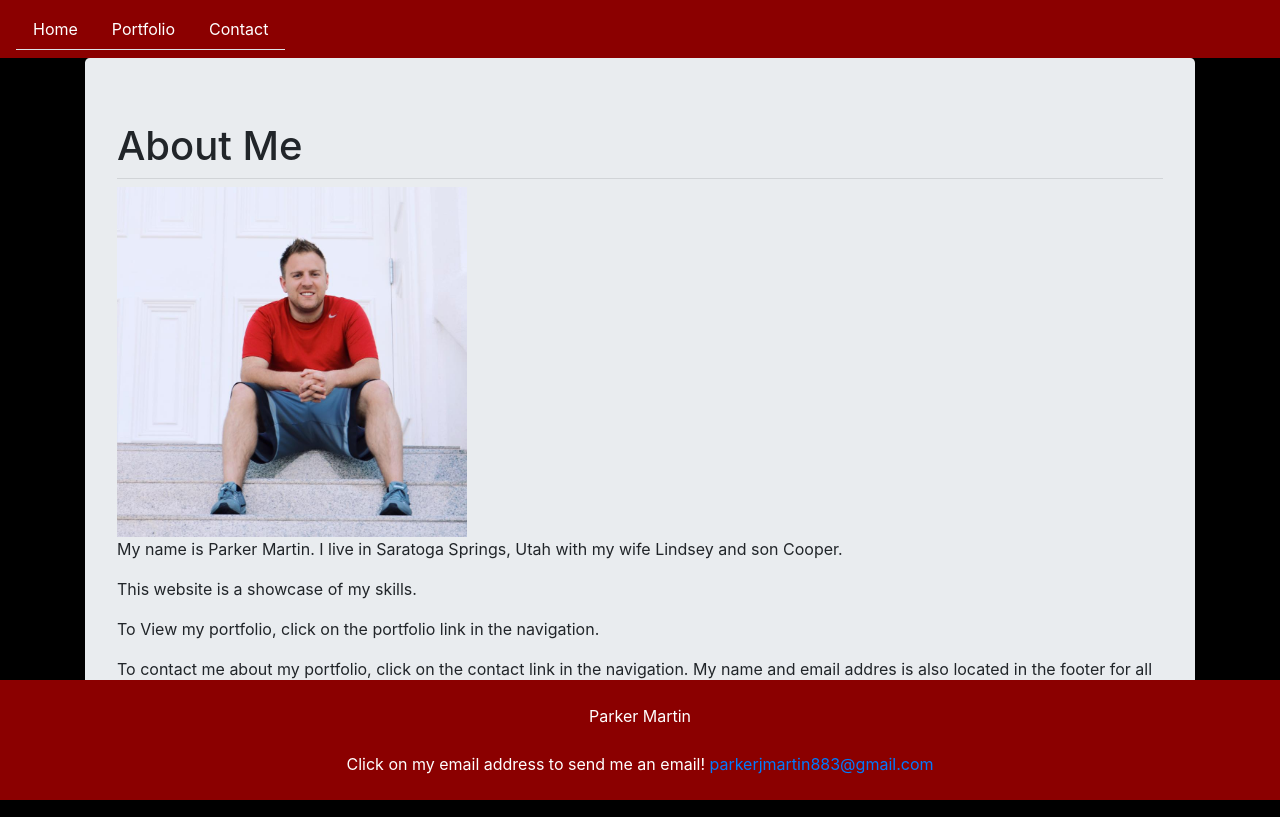
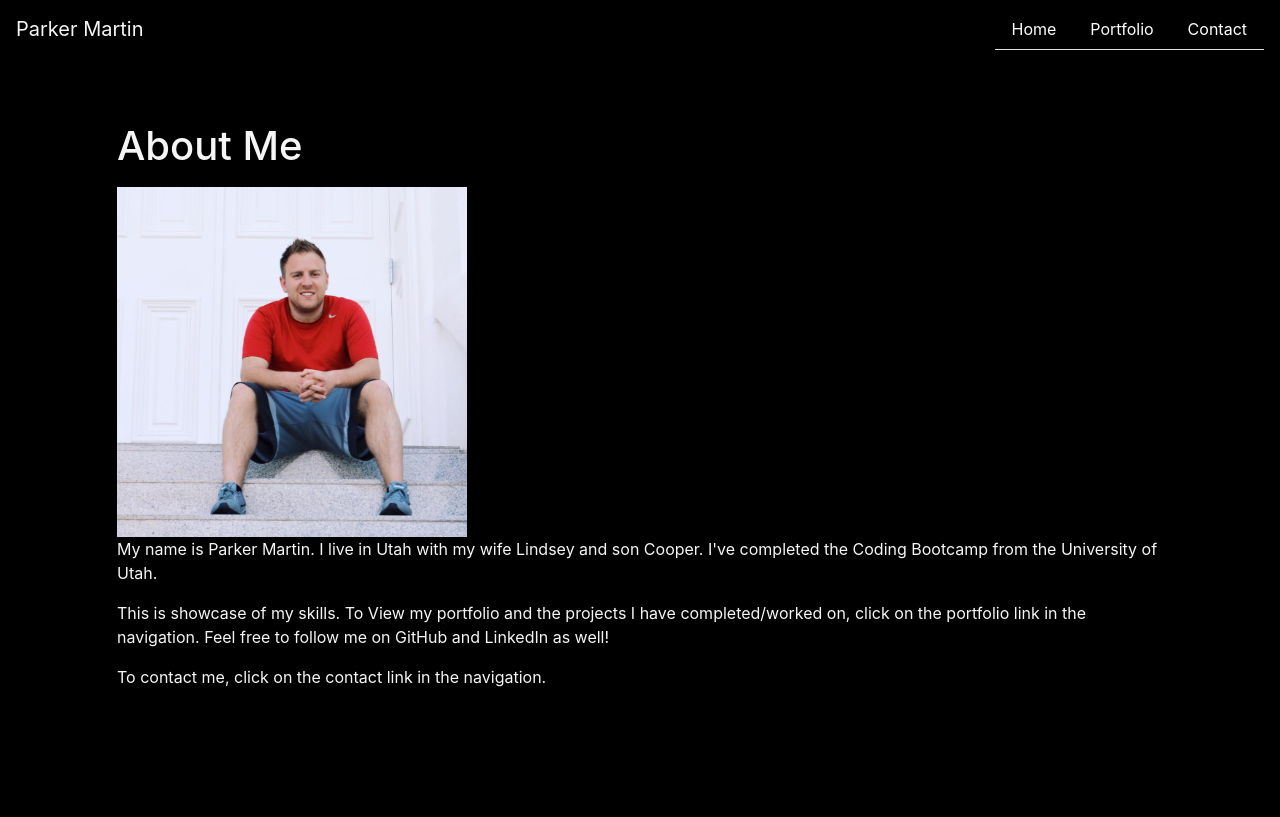
Before and after one commit to pmarti9/react_portfolio, a React (Create React App) app: page / in a window 1280 px wide. Built offline with nearby package versions, Linux system fonts and the light colour scheme.

Commit message:
making home.jsx changes , as well as the theme/color scheme of the portfolio

```diff
--- a/src/App.css
+++ b/src/App.css
@@ -6,8 +6,11 @@ img {
 body {
    background-color: black;
 }
+header {
+   position: fixed;
+}
 footer {
-   position: fixed;
+   /* position: fixed; */
    background-color: darkred;
    text-align: center;
        left: 0;
@@ -16,6 +19,7 @@ footer {
        color: white;
        text-align: center;
 }
+
 .proj1img {
    width: 75%;
 }
--- a/src/App.js
+++ b/src/App.js
@@ -7,7 +7,7 @@ import { BrowserRouter as Router, Route, Switch, BrowserRouter} from "react-rout
 import './App.css';
 import Home from "./components/pages/Home"
 import Navbar from "./components/Navbar/Navbar"
-import Footer from "./components/Footer/Footer"
+// import Footer from "./components/Footer/Footer"
 import Contact from "./components/pages/Contact"
 import Portfolio from './components/pages/Portfolio'
 import NavTabs from "./components/NavTabs"
@@ -25,7 +25,7 @@ function App() {
         <Route exact path="/Home" component={Home} />
         <Route path="/Contact" component={Contact} />
       </div>
-    <Footer />
+    {/* <Footer /> */}
     </div>
     </Router>
   );
--- a/src/components/NavTabs.jsx
+++ b/src/components/NavTabs.jsx
@@ -9,7 +9,8 @@ function NavTabs() {
     const location = useLocation();
 
     return (
-      <nav className="navbar navbar-expand-lg">
+      <nav className="navbar navbar-fixed-lg">
+        <a className="navbar-brand">Parker Martin</a>
         {/* <a className="navbar-brand parker"><Link to="/Home" className={location.pathname === "/Home"}>Parker Martin</Link></a> */}
       <ul className="nav nav-tabs">
         <li className="nav-item">
--- /dev/null
+++ b/src/components/pages/Contact.css
@@ -0,0 +1,10 @@
+.jumbotron {
+    background-color: black;
+}
+.card-body{
+    background-color: black;
+}
+body {
+    color: whitesmoke;
+    /* text-align: center; */
+}
--- a/src/components/pages/Contact.jsx
+++ b/src/components/pages/Contact.jsx
@@ -1,13 +1,14 @@
 import React from 'react';
+import "../pages/Contact.css";
 
 
 function Contact() {
     return(
         <div className="container">
         <div className="row">
-          <div className="column-md-12">
+          <div className="col-sm-12">
             <div className="jumbotron">
-              <div className="card" style={{width: "18rem"}}>
+              {/* <div className="card" style={{width: "18rem"}}> */}
                 <div className="card-body">
                   <h5 className="card-title">Contact Information</h5>
                   <p className="card-text">Name: Parker Martin
@@ -22,7 +23,7 @@ function Contact() {
                   <a href="mailto:parkerjmartin883@gmail.com" className="card-link">Click Here</a> to send me an email!
                   </p>
                 </div>
-              </div>
+              {/* </div> */}
             </div>
           </div>
       </div>
--- a/src/components/pages/Home.jsx
+++ b/src/components/pages/Home.jsx
@@ -6,18 +6,20 @@ function Home() {
     return(
         <div className="container">
         <div className="row">
-          <div className="col-xl-12">
+          <div className="col-sm-12">
             <div className="jumbotron">
               <h1 className="display 2">About Me</h1>
                 <hr className="my-2" />
                 <img src= {Parker} alt="Parker" />
                 <div>
-                  <p>My name is Parker Martin. I live in Saratoga Springs, Utah with my wife Lindsey and son Cooper. </p>
-                  <p>This website is a showcase of my skills.</p>
-                  <p>To View my portfolio, click on the portfolio link in the navigation.</p>
-                  <p>To contact me about my portfolio, click on the contact link in the navigation. My name and email addres is also located in the footer for all pages, and clicking on that will allow you to send me a message.</p>
+                  <p>My name is Parker Martin. I live in Utah with my wife Lindsey and son Cooper. I've completed the Coding Bootcamp from the University of Utah.</p>
+                  <p>This is showcase of my skills. To View my portfolio and the projects I have completed/worked on, click on the portfolio link in the navigation. Feel free to follow me on GitHub and LinkedIn as well!</p>
+                  <p>To contact me, click on the contact link in the navigation.</p>
                   </div>
-
+                  {/* <hr />
+                  <div>
+                    <h1>Skills</h1>
+                  </div> */}
             </div>
 
           </div>
--- a/src/components/pages/NavTabs.css
+++ b/src/components/pages/NavTabs.css
@@ -1,8 +1,10 @@
 .navbar {
-    background-color: darkred;
+    background-color: black;
+    position: top fixed;
+    color: whitesmoke;
 }
 .bg-light {
-    background-color: darkred;
+    background-color: black;
 }
 /* a:link{
     color: white;
@@ -20,17 +22,19 @@ a   :active{
     color: white;
     text-decoration: none;
 } */
+
 a.navbar-brand{
-    background-color: darkred;
+    background-color: black;
     color: white;
 }
 ul.nav.nav-tabs{
-    background-color: darkred;
+    background-color:black;
     color:white;
     text-align: right;
     /* display: block; */
 }
 a.nav-link{
+    text-decoration: none;
     color: white;
     /* align-content: stretch; */
 }
--- a/src/components/pages/Portfolio.jsx
+++ b/src/components/pages/Portfolio.jsx
@@ -56,6 +56,7 @@ return(
                 <br />
                 <h7>Technologies Used</h7>
                 <p>
+
                   <ul>
                   <li>HTML</li>
                   <li>CSS</li>
@@ -67,6 +68,7 @@ return(
                   <li>JQuery</li>
                   <li>Ajax</li>
                   </ul>
+
                   </p>
                 <br />To view the repository, <a href="https://github.com/SWHorne/Project_G.O.A.T">Click Here</a>.
                 <br /><br />
--- a/src/components/style.css
+++ b/src/components/style.css
@@ -1,3 +1,18 @@
+.navbar.navbar-expand-lg{
+    position: top;
+}
+.navbar{
+    position: top fixed
+}
+h1{
+    text-align: center;
+}
+/* hr {
+    color: darkred;
+} */
+li {
+    text-align: left;
+}
 img {
     max-width: 350px;
     max-height: 350px;
```
Also changed, not shown: src/images/ParkerMinimized.png (added).
